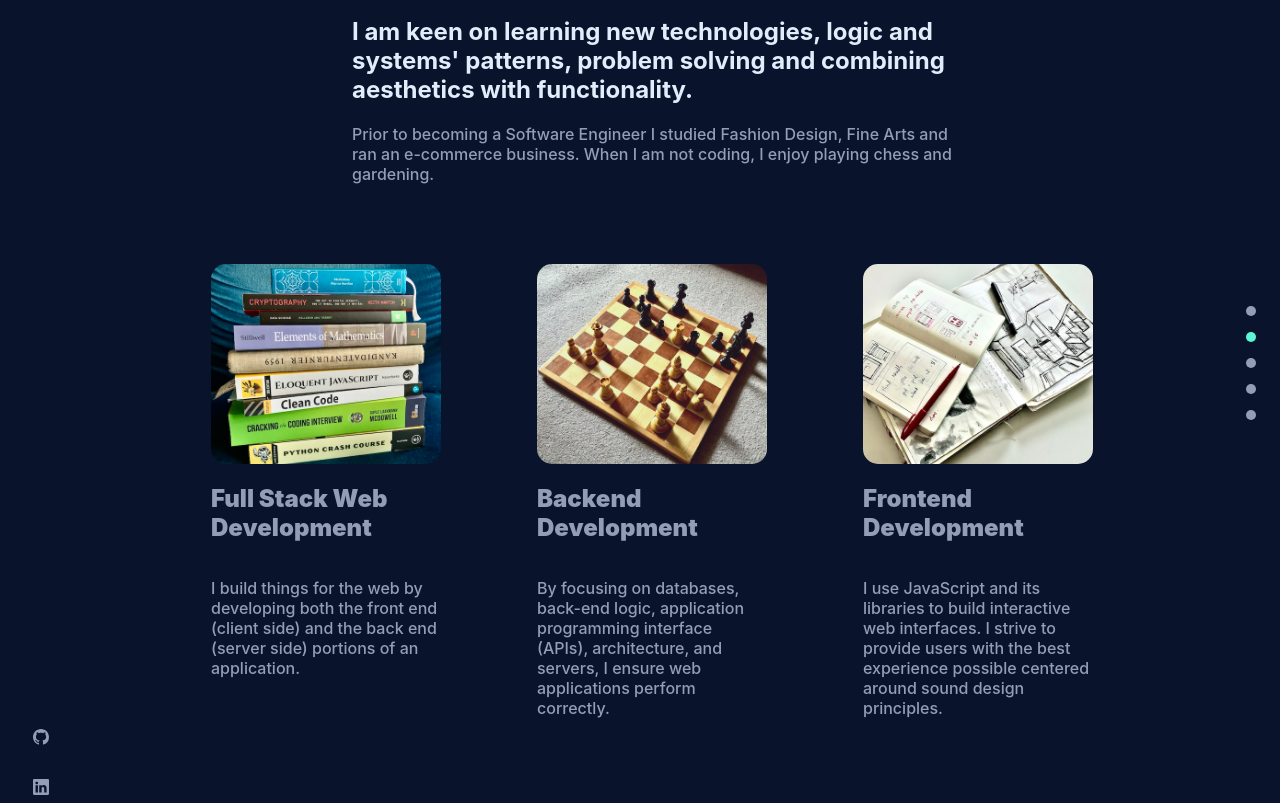
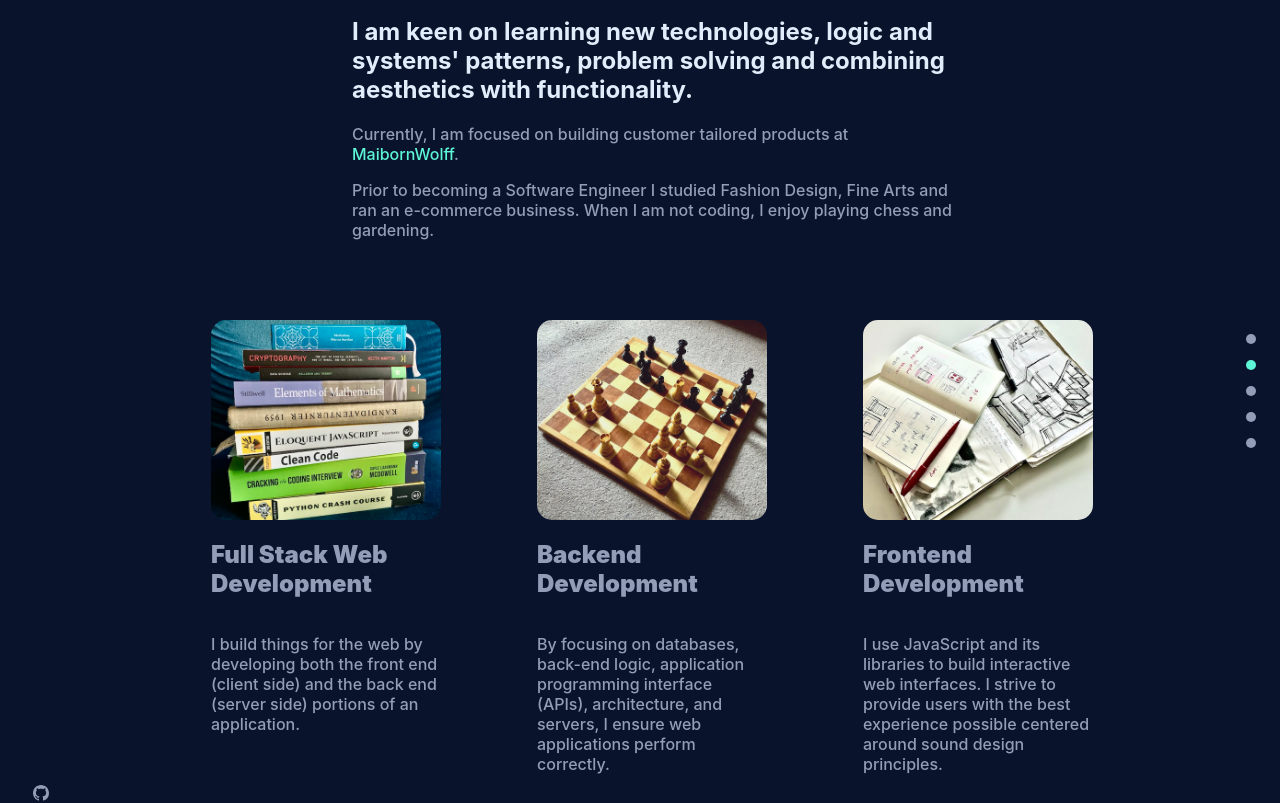
Before and after one commit to JoaoTeixeira13/portfolio, a React (Create React App) app: page / in a window 1280 px wide. Shown: the part 1060-1863 px from the top of the page. Built offline with nearby package versions, Linux system fonts and the light colour scheme.

Commit message:
Portfolio changes: adding skill, adding date format in experiences section, updated CV and paragraph editing.

```diff
--- a/src/about/about.css
+++ b/src/about/about.css
@@ -37,6 +37,10 @@
 .aboutWelcome {
     color: #5df6d7;
 }
+.pText a {
+    text-decoration: none;
+    color: #5df6d7;
+}
 
 @media screen and (min-width: 2000px) {
     .profileItem {
--- a/src/about/about.tsx
+++ b/src/about/about.tsx
@@ -18,9 +18,21 @@ const AboutMe = () => {
                     functionality.{" "}
                 </h2>
                 <p className="pText">
+                    Currently, I am focused on building customer tailored
+                    products at{" "}
+                    <a
+                        href="https://www.maibornwolff.de/"
+                        target="_blank"
+                        rel="noreferrer"
+                    >
+                        MaibornWolff
+                    </a>
+                    .
+                </p>
+                <p className="pText">
                     Prior to becoming a Software Engineer I studied Fashion
-                    Design, Fine Arts and ran an e-commerce business. When I am not
-                    coding, I enjoy playing chess and gardening.{" "}
+                    Design, Fine Arts and ran an e-commerce business. When I am
+                    not coding, I enjoy playing chess and gardening.{" "}
                 </p>
             </div>
             <div className="appProfiles">
--- a/src/constants.tsx
+++ b/src/constants.tsx
@@ -145,6 +145,13 @@ export const skills: Skill[] = [
         backgroundColor: "",
     },
     {
+        id: 15,
+        name: "Jest",
+        imageUrl:
+            "https://cdn.jsdelivr.net/gh/devicons/devicon/icons/jest/jest-plain.svg",
+        backgroundColor: "",
+    },
+    {
         id: 14,
         name: "Git",
         imageUrl:
@@ -155,17 +162,26 @@ export const skills: Skill[] = [
 
 export const experiences: Experience[] = [
     {
-        id: 1,
-        name: "Tech orientation",
-        company: "StartSteps",
-        description:
-            "Project based topics: Data Analytics, Web Development, UX/UI Design, Cybersecurity, Digital Marketing, Project Management, Agile Methodologies.",
+        id: 3,
+        name: "Junior Software Engineer",
+        company: "MaibornWolff GmbH",
+        description: "Full Stack Application Development in Agile environment.",
+        period: "11/22-present",
     },
     {
         id: 2,
         name: "Full Stack Web Developer",
         company: "Spiced Academy",
         description: "12 weeks intensive full time program.",
+        period: "05/22-08/22",
+    },
+    {
+        id: 1,
+        name: "Tech orientation",
+        company: "StartSteps",
+        description:
+            "Project based topics: Data Analytics, Web Development, UX/UI Design, Cybersecurity, Digital Marketing, Project Management, Agile Methodologies.",
+        period: "02/22-03/22",
     },
 ];
 
--- a/src/contact/contact.tsx
+++ b/src/contact/contact.tsx
@@ -9,9 +9,11 @@ const Contact = () => {
             <div className="contactCards">
                 <div className="contactCard textBox">
                     <p className="pText">
-                        If you have any questions, want to discuss anything tech
-                        related, play a game of chess or just say hi, feel free
-                        to reach out!
+                        Although I am currently not looking for a job
+                        opportunity, I am always happy to connect. If you have
+                        any questions, want to discuss anything tech related,
+                        play a game of chess or just say hi, feel free to reach
+                        out!
                     </p>
                 </div>
                 <div className="contactCard">
--- a/src/interfaces.tsx
+++ b/src/interfaces.tsx
@@ -56,4 +56,5 @@ export interface Experience {
     name: string;
     company: string;
     description: string;
+    period: string;
 }
--- a/src/skills/skills.tsx
+++ b/src/skills/skills.tsx
@@ -61,6 +61,8 @@ const Skills = () => {
                                     <p className="pText company">
                                         {work.company}
                                     </p>
+                                    <p>{work.period}</p>
+
                                     <p className="pText">{work.description}</p>
                                 </motion.div>
                             </div>
```
Also changed, not shown: 1 other file (tests, documents, lock files or other folders).
